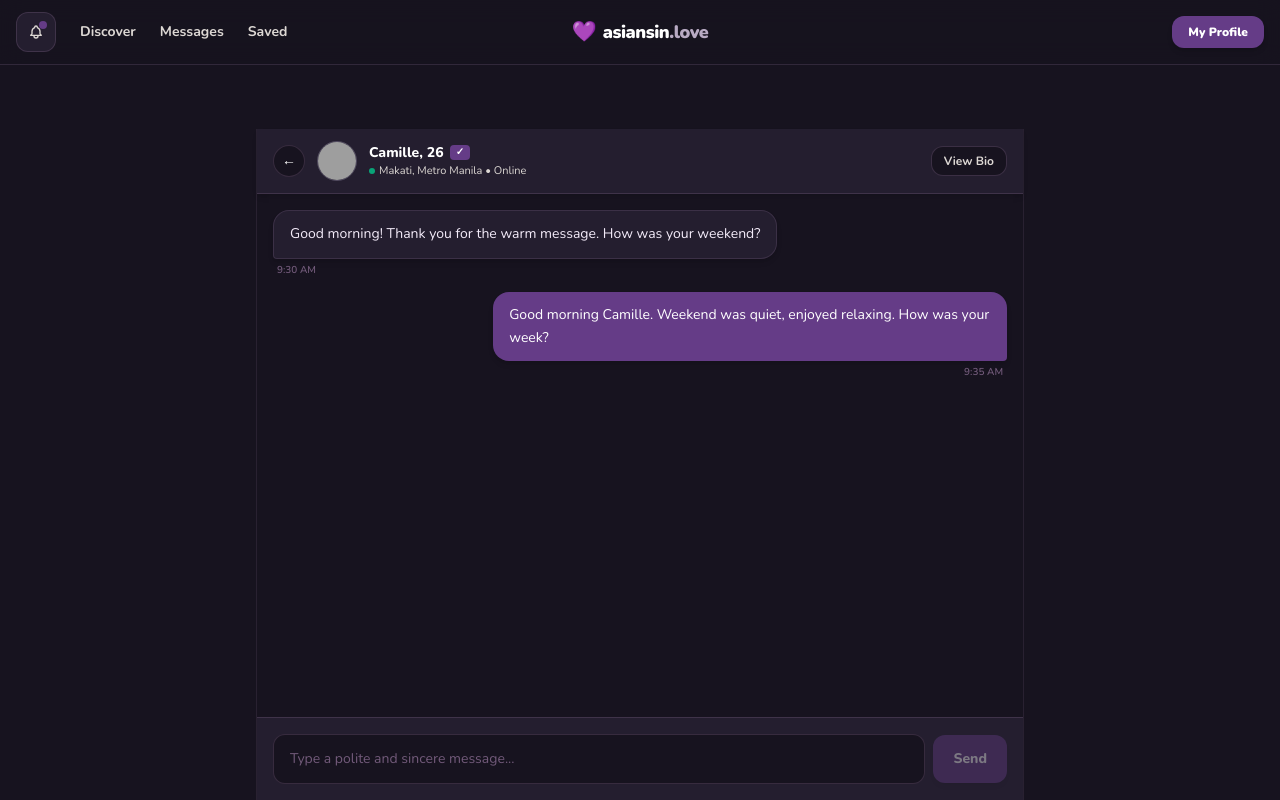
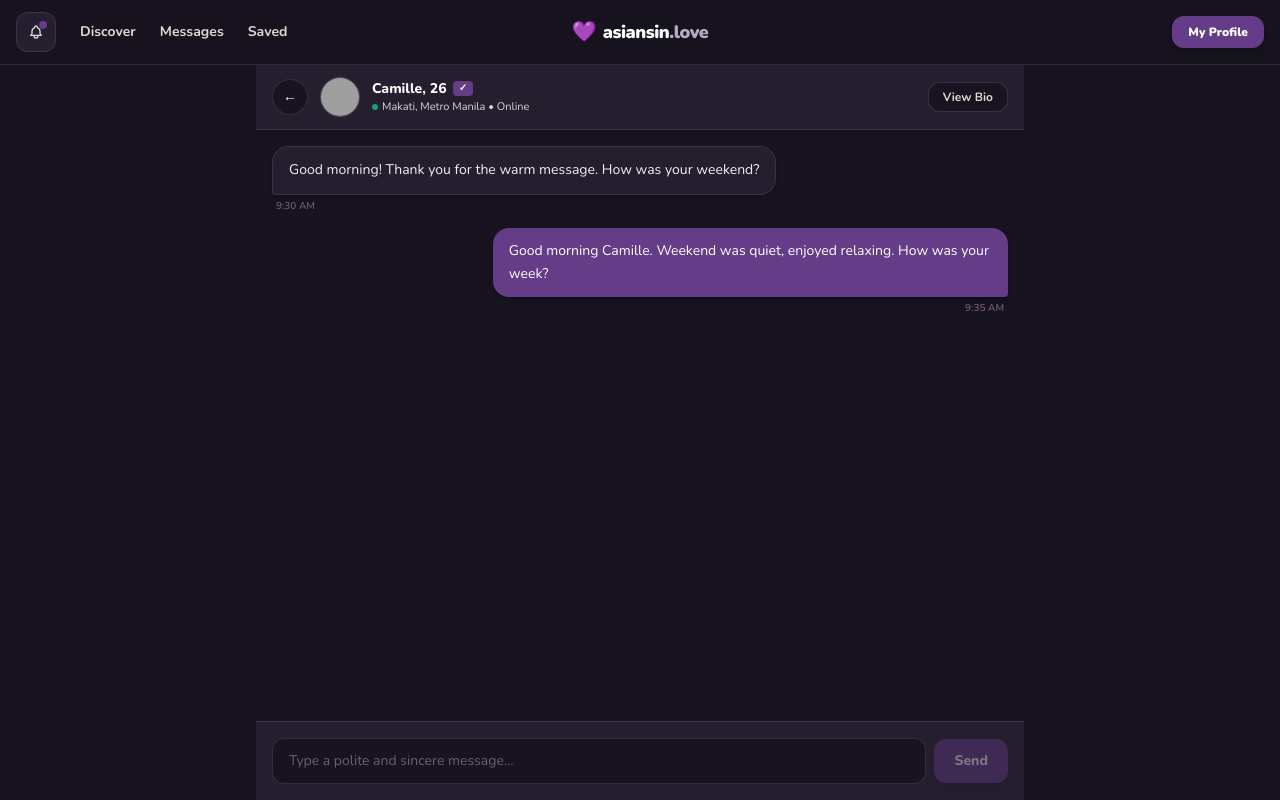
Before and after one commit to sandschristopher-png/asiansin-love, a Next.js app: page /chat/demo-1 in a window 1280 px wide. Built offline with nearby package versions, Linux system fonts and the light colour scheme; grey boxes are pictures that could not be loaded.

Commit message:
fix: make chat full screen app view, dynamic names in messages, and fix bottom dock footer overlap

```diff
--- a/app/chat/[userId]/page.tsx
+++ b/app/chat/[userId]/page.tsx
@@ -20,13 +20,13 @@ export default function ChatConversationPage() {
     {
       id: '1',
       sender: 'them',
-      text: 'Good morning! Thank you for the warm message. How was your weekend?',
+      text: `Good morning! Thank you for the warm message. How was your weekend?`,
       time: '9:30 AM',
     },
     {
       id: '2',
       sender: 'me',
-      text: 'Good morning Camille. Weekend was quiet, enjoyed relaxing. How was your week?',
+      text: `Good morning ${profile.fullName}. Weekend was quiet, enjoyed relaxing. How was your week?`,
       time: '9:35 AM',
     },
   ]);
@@ -43,7 +43,6 @@ export default function ChatConversationPage() {
     e.preventDefault();
     if (!inputMessage.trim()) return;
 
-    // Play tactile sound on send
     playChime();
 
     setMessages((prev) => [
@@ -59,15 +58,15 @@ export default function ChatConversationPage() {
   };
 
   return (
-    <div className="fixed inset-0 top-16 z-40 bg-[#17131F] flex flex-col justify-between max-w-3xl mx-auto w-full border-x border-[#725A7A]/20">
+    <div className="fixed inset-0 z-50 bg-[#17131F] flex flex-col justify-between max-w-3xl mx-auto w-full">
 
-      {/* Thread Header */}
-      <div className="px-4 py-3 bg-[#241E2F] border-b border-[#725A7A]/35 flex items-center justify-between shadow-md">
+      {/* Dedicated Full App Chat Header (No Webpage Double Navbar) */}
+      <div className="px-4 py-3 bg-[#241E2F] border-b border-[#725A7A]/35 flex items-center justify-between shadow-md pt-[max(0.75rem,env(safe-area-inset-top))]">
         <div className="flex items-center gap-3">
           <button
             type="button"
             onClick={() => router.back()}
-            className="h-8 w-8 rounded-full bg-[#17131F] border border-[#725A7A]/35 text-white flex items-center justify-center text-sm active:scale-90 transition-transform"
+            className="h-9 w-9 rounded-full bg-[#17131F] border border-[#725A7A]/35 text-white flex items-center justify-center text-sm active:scale-90 transition-transform"
             aria-label="Back"
           >
             ←
@@ -103,14 +102,14 @@ export default function ChatConversationPage() {
 
         <Link
           href={`/profile/${profile.id}`}
-          className="px-3 py-1.5 rounded-xl bg-[#17131F] border border-[#725A7A]/40 text-xs font-bold text-[#DDD8D4] hover:text-white active:scale-95 transition-all"
+          className="px-3.5 py-1.5 rounded-xl bg-[#17131F] border border-[#725A7A]/40 text-xs font-bold text-[#DDD8D4] hover:text-white active:scale-95 transition-all"
         >
           View Bio
         </Link>
       </div>
 
-      {/* Message History */}
-      <div className="flex-1 overflow-y-auto px-4 py-4 space-y-3.5 scrollbar-thin">
+      {/* Scrollable Message History */}
+      <div className="flex-1 overflow-y-auto px-4 py-4 space-y-3.5">
         {messages.map((msg) => {
           const isMe = msg.sender === 'me';
           return (
@@ -144,12 +143,12 @@ export default function ChatConversationPage() {
             value={inputMessage}
             onChange={(e) => setInputMessage(e.target.value)}
             placeholder="Type a polite and sincere message..."
-            className="flex-1 px-4 py-3.5 rounded-xl bg-[#17131F] border border-[#725A7A]/35 text-white placeholder-[#725A7A] text-base sm:text-sm focus:outline-none focus:border-[#978FA8]"
+            className="flex-1 px-4 py-3 rounded-xl bg-[#17131F] border border-[#725A7A]/35 text-white placeholder-[#725A7A] text-base sm:text-sm focus:outline-none focus:border-[#978FA8]"
           />
           <button
             type="submit"
             disabled={!inputMessage.trim()}
-            className="px-5 py-3.5 rounded-xl bg-[#653C87] hover:bg-[#7A49A2] disabled:opacity-40 text-white font-extrabold text-sm active:scale-95 transition-all shadow-md"
+            className="px-5 py-3 rounded-xl bg-[#653C87] hover:bg-[#7A49A2] disabled:opacity-40 text-white font-extrabold text-sm active:scale-95 transition-all shadow-md"
           >
             Send
           </button>
--- a/app/layout.tsx
+++ b/app/layout.tsx
@@ -38,7 +38,7 @@ export default function RootLayout({
   return (
     <html lang="en" className="dark">
       <body
-        className={`${nunito.variable} font-[family-name:var(--font-nunito)] bg-[#17131F] text-[#F3EBF9] min-h-screen flex flex-col pb-24 md:pb-0`}
+        className={`${nunito.variable} font-[family-name:var(--font-nunito)] bg-[#17131F] text-[#F3EBF9] min-h-screen flex flex-col pb-36 md:pb-0`}
       >
         <FavoritesProvider>
           <Navbar />
```
